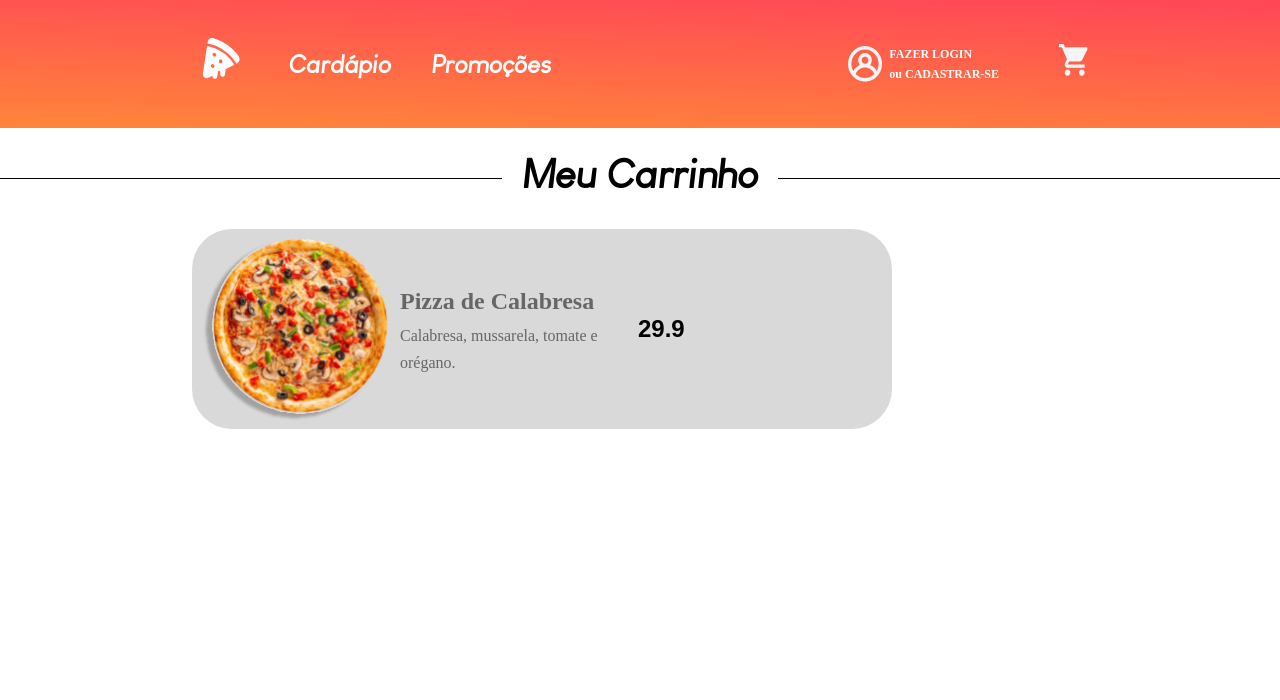
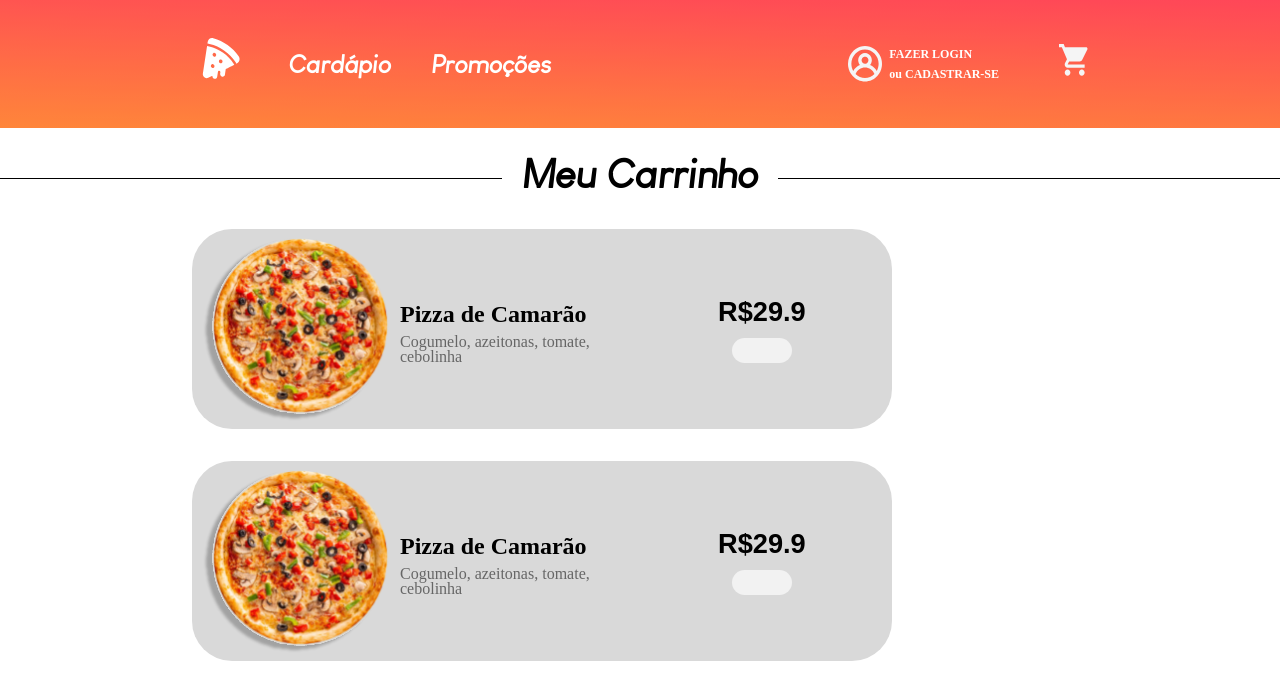
Before and after one commit to KauanSoaress/Projeto-Final-S3-Front, a React (Vite) app: page /cart in a window 1280 px wide. Shown: the top 700 px of the page. Built offline with nearby package versions, Linux system fonts and the light colour scheme; a web font is replaced by a local one.

Commit message:
mais funções nos cards de produtos

```diff
--- a/src/components/CartCards.tsx
+++ b/src/components/CartCards.tsx
@@ -16,7 +16,10 @@ export const CartCards = ({img, productName, productDescription, priceProduct}:
                 <p className='productTitle'>{productName}</p>
                 <p className='productDescription'>{productDescription}</p>
             </div>
-            <div className="priceProduct">{priceProduct}</div>
+            <div className="priceProduct">
+                R${priceProduct}
+                <input type="number"/>
+            </div>
         </div>
         </>
     )
--- a/src/pages/cart/index.tsx
+++ b/src/pages/cart/index.tsx
@@ -9,7 +9,12 @@ export default function Cart(){
       <NavBar />
       <PageTitle>Meu Carrinho</PageTitle>
       <div className="cart-cards-container">
-        <CartCards img="PizzaCogumelo.svg" productName="Pizza de Calabresa" productDescription="Calabresa, mussarela, tomate e orégano." priceProduct={29.90}/>
+        <CartCards img="PizzaCogumelo.svg" productName="Pizza de Camarão" productDescription="Cogumelo, azeitonas,
+tomate, cebolinha" priceProduct={29.90}/>
+        <CartCards img="PizzaCogumelo.svg" productName="Pizza de Camarão" productDescription="Cogumelo, azeitonas,
+tomate, cebolinha" priceProduct={29.90}/>
+      </div>
+      <div className="confirm-purchase">
 
       </div>
     </>
--- a/src/styles/CartCards.css
+++ b/src/styles/CartCards.css
@@ -4,6 +4,7 @@
     height: 200px;
     border-radius: 40px;
     display: flex;
+    margin: 2rem 0;
 }
 
 .products-cart-container img {
@@ -13,10 +14,12 @@
 .productTitle{
     font-size: 1.5rem;
     font-weight: bold;
+    color: black;
 }
 
 .productDescription{
     font-size: 1rem;
+    line-height: 15px;
 }
 
 .productDescription, .productTitle{
@@ -33,7 +36,21 @@
 }
 
 .priceProduct{
-    font-size: 1.5rem;
+    font-size: 1.7rem;
     font-weight: bold;
-    margin: auto 0;
+    margin: auto 3rem auto 5rem;
+    display: flex;
+    flex-direction: column;
+    align-items: center;
+    gap: 10px;
 }
+
+.priceProduct input {
+    width: 60px;
+    height: 25px;
+    font-size: 1rem;
+    font-weight: bold;
+    border-radius: 25px;
+    text-align: center;
+    background-color: #F2F2F2 ;
+}
```
Also changed, not shown: src/components/ConfirmPurchaseCard.tsx (added, +19 -0 lines).
